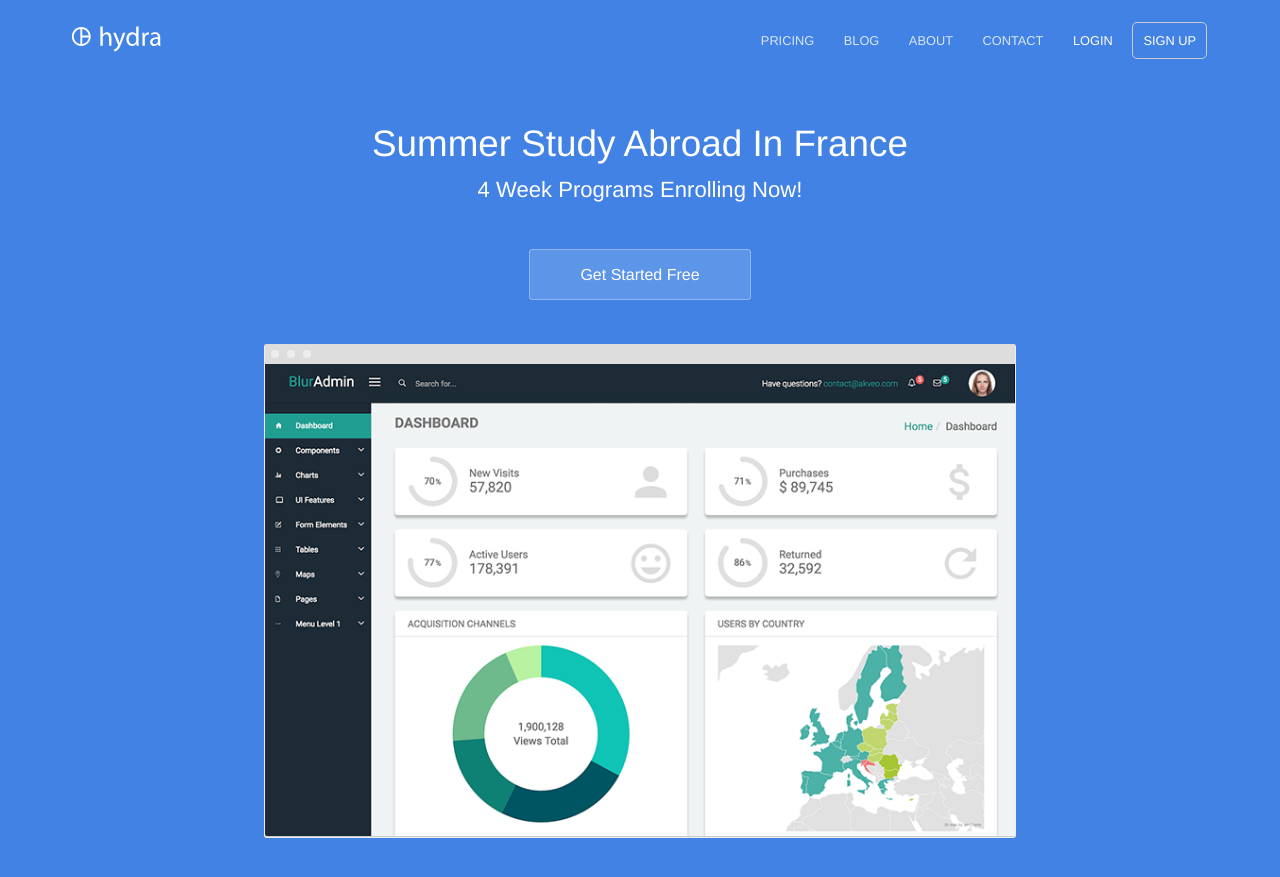
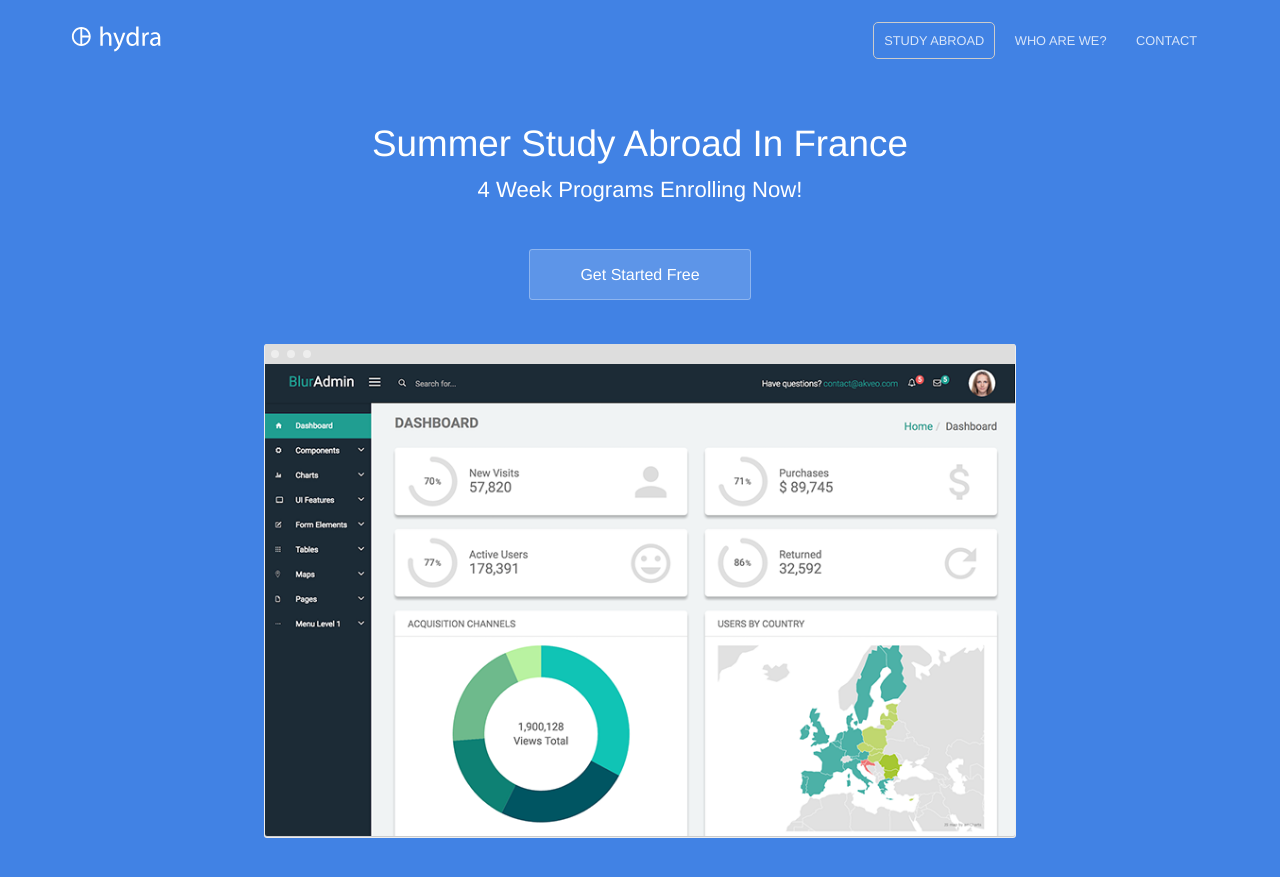
Before and after one commit to baritchie/project1, a Jekyll site: the page built from index.html, in a window 1280 px wide and 900 px high. Shown: the top 877 px of the window. Built offline with Jekyll 4.4.1, drawn with Linux system fonts in a browser that asks for light colours.

Commit message:
Updated '_data/navigation.yml' via CloudCannon

```diff
--- a/_data/navigation.yml
+++ b/_data/navigation.yml
@@ -1,24 +1,12 @@
-- name: Pricing
-  link: /pricing/
+- name: Study Abroad
+  link: /abroad/
   new_window: false
-  highlight: false
-- name: Blog
-  link: /blog/
-  new_window: false
-  highlight: false
-- name: About
-  link: /about/
+  highlight: true
+- name: Who Are We?
+  link: /whoweare/
   new_window: false
   highlight: false
 - name: Contact
   link: /contact/
   new_window: false
   highlight: false
-- name: Login
-  link: /
-  new_window: true
-  highlight: false
-- name: Sign Up
-  link: /
-  new_window: true
-  highlight: true
```
